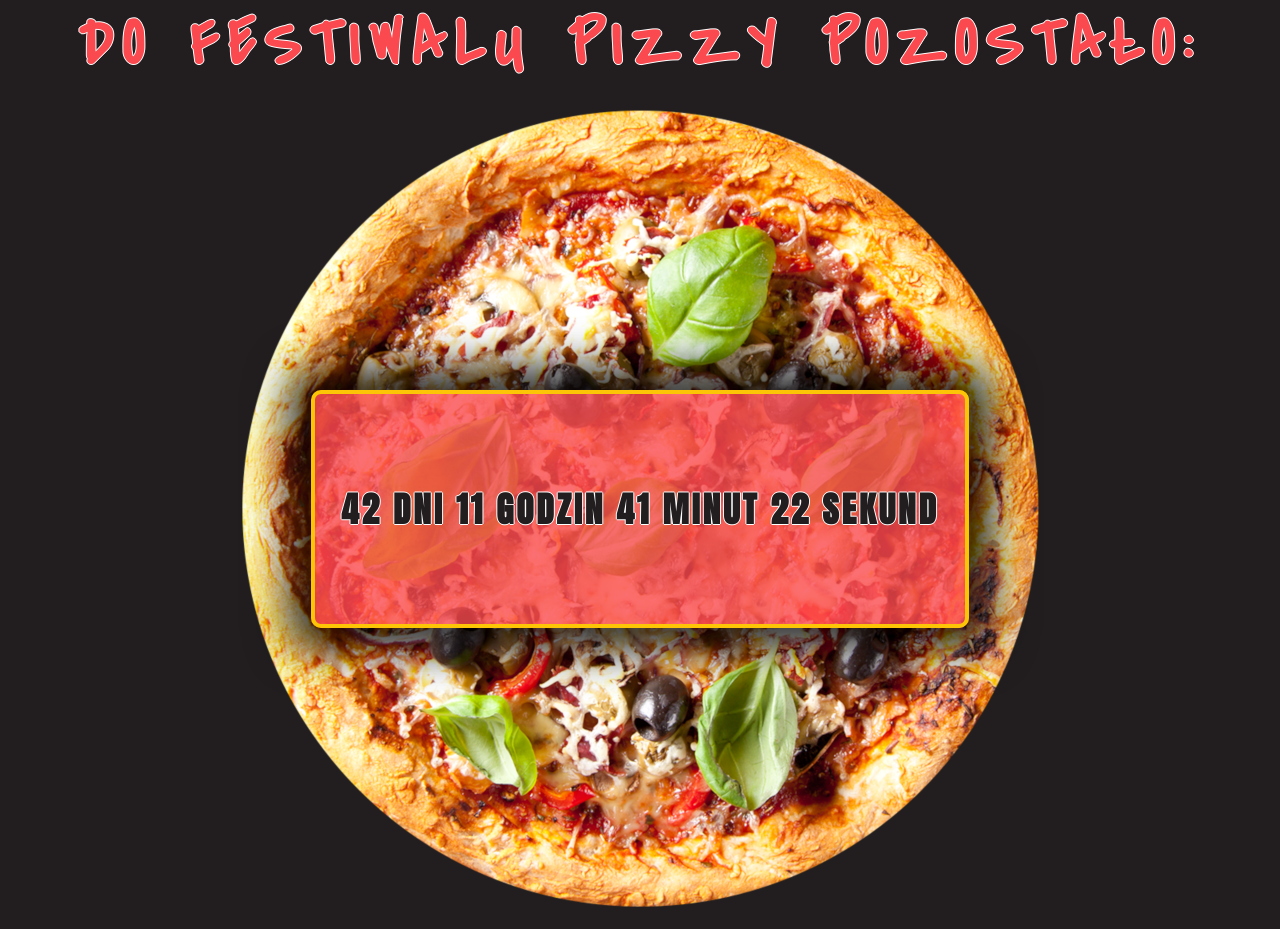
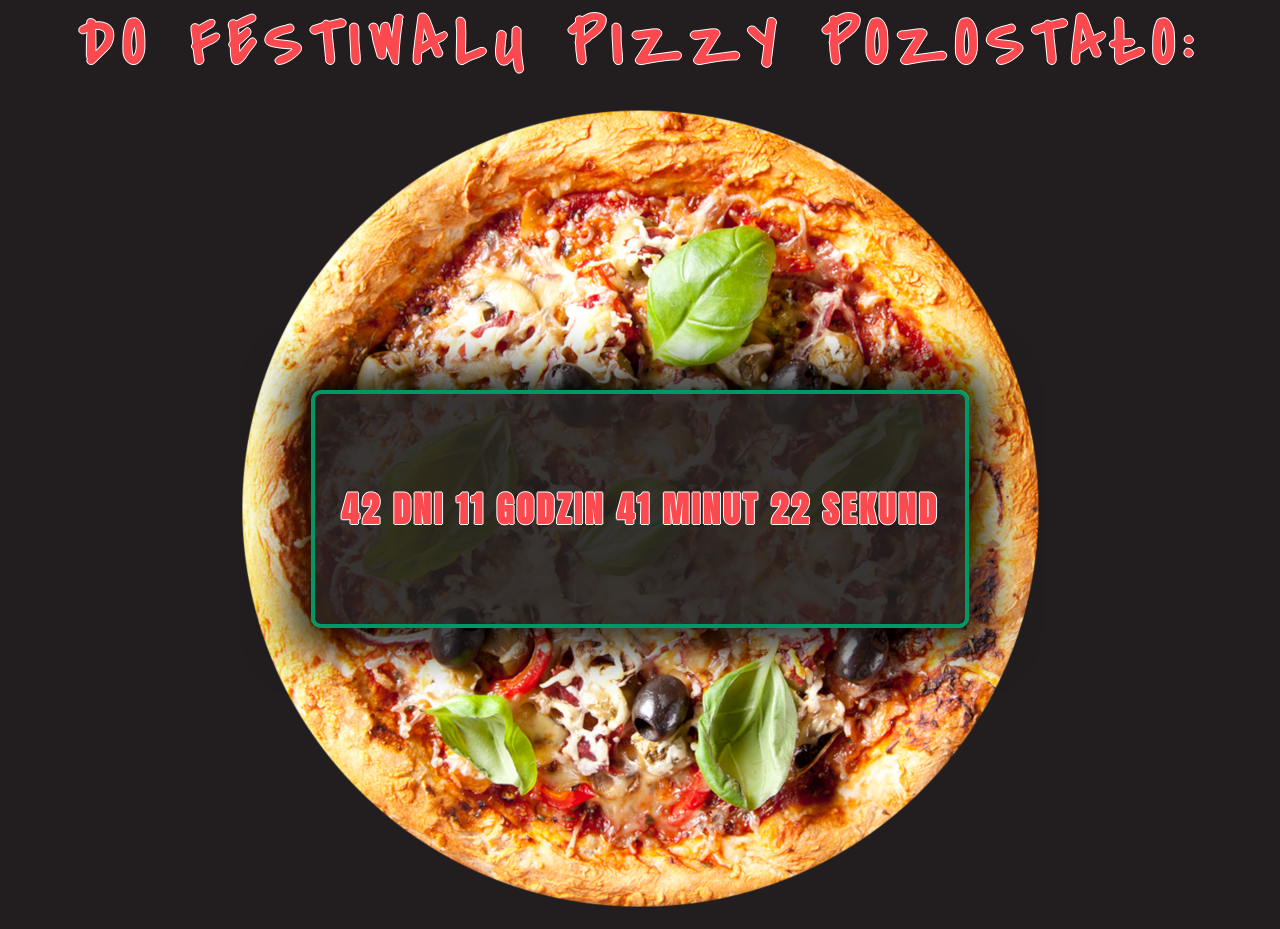
Before and after one commit to BartoszLokaj/festiwal-pizzy, a website: page index.html in a window 1280 px wide. Drawn offline with Linux system fonts and the light colour scheme.

Commit message:
color change in clock

```diff
--- a/main.css
+++ b/main.css
@@ -42,9 +42,9 @@ h1{
 	letter-spacing: 3px;
 	text-transform: uppercase;
 	overflow: hidden;
-	background:rgba(250,74,79,.8);
-	color: rgba(34,30,31, 1);
-	border: 4px solid #fcc606;
+	background:rgba(34,30,31, .9);
+	color: rgba(250,74,79,1);
+	border: 4px solid #009867;
 	border-radius: 10px;
 	display: flex;
 	justify-content: center;
@@ -53,6 +53,6 @@ h1{
 	text-shadow: -1px 0 #fff, 0 1px #fff, 1px 0 #fff, 0 -1px #fff;
 	font-weight: 700;
 	-webkit-box-shadow: 1px 0px 40px 25px rgba(0,0,0,0.79);
--moz-box-shadow: 1px 0px 40px 25px rgba(0,0,0,0.79);
-box-shadow: 1px 0px 40px 25px rgba(0,0,0,0.79);
-}
+	-moz-box-shadow: 1px 0px 40px 25px rgba(0,0,0,0.79);
+	box-shadow: 1px 0px 40px 25px rgba(0,0,0,0.79);
+}rgba(34,30,31, 1);
```
